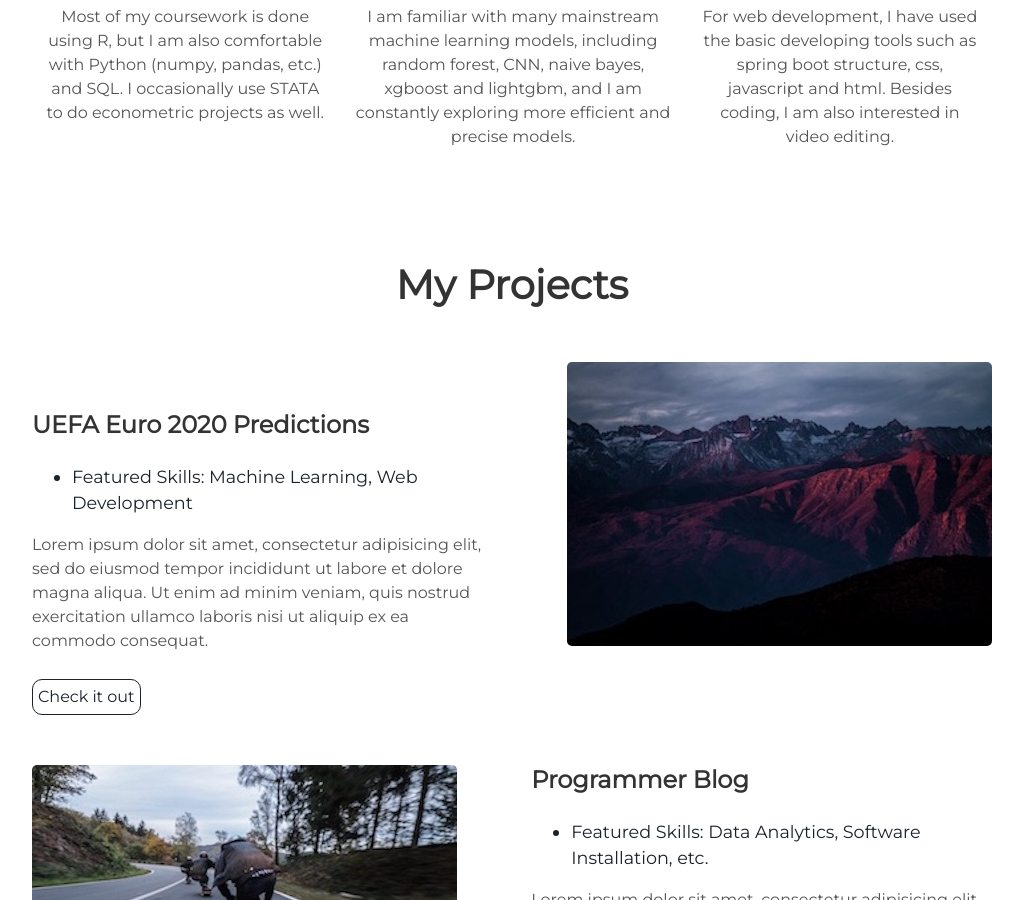
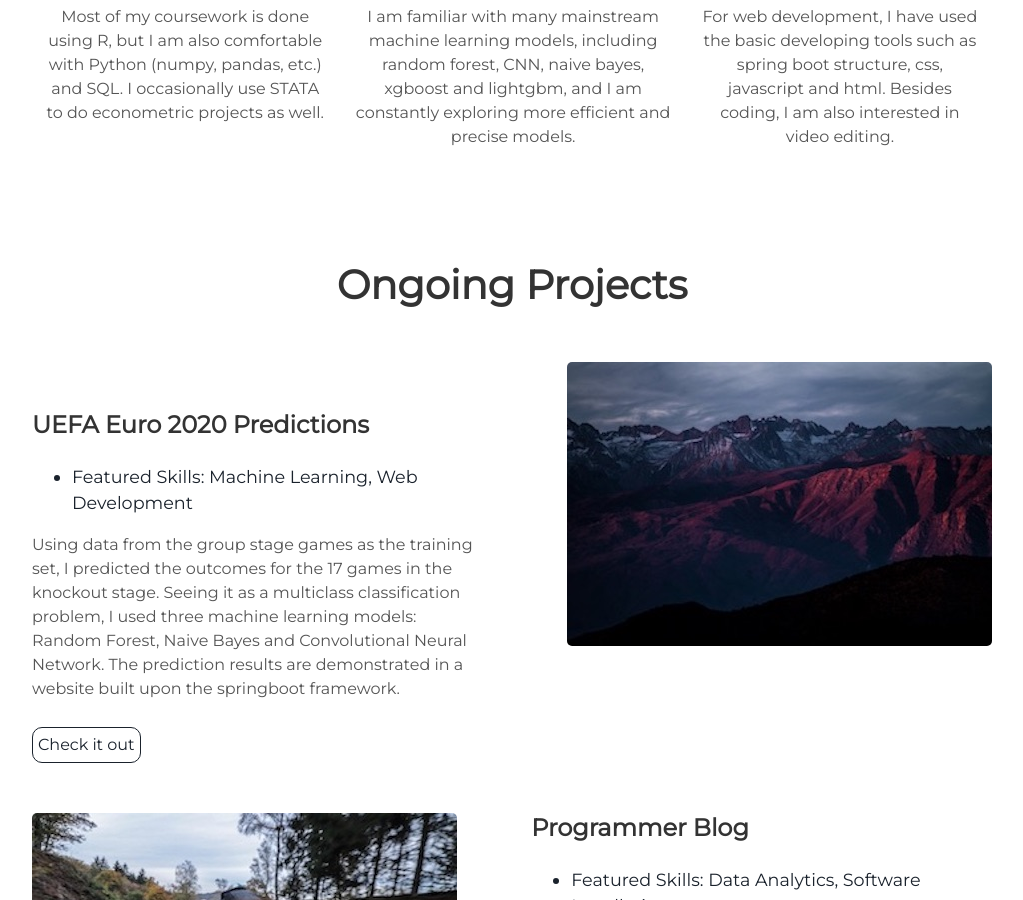
Before and after one commit to patriciazw2623/weiz, a Jekyll site: the page built from index.html, in a window 1280 px wide and 900 px high, scrolled down 1380 px. Shown: the whole window, without its empty margins (128-1151 px from the left). Built offline with Jekyll 4.4.1, drawn with Linux system fonts in a browser that asks for light colours; some of the changed text lies outside the part shown.

Commit message:
changes with the project section

```diff
--- a/_includes/projects.html
+++ b/_includes/projects.html
@@ -1,5 +1,5 @@
 <div class="user-details">
-  <h1>My Projects </h1>
+  <h1>Ongoing Projects </h1>
 </div>
 <div class="user-projects">
   <div class="images-right">
@@ -10,7 +10,8 @@
     <ul>
       <li> Featured Skills: Machine Learning, Web Development</li>
     </ul>
-    <p>Lorem ipsum dolor sit amet, consectetur adipisicing elit, sed do eiusmod tempor incididunt ut labore et dolore magna aliqua. Ut enim ad minim veniam, quis nostrud exercitation ullamco laboris nisi ut aliquip ex ea commodo consequat.</p>
+    <p> Using data from the group stage games as the training set, I predicted the outcomes for the 17 games in the knockout stage. Seeing it as a multiclass classification problem, I used three machine learning models: Random Forest, Naive Bayes and Convolutional Neural Network. The prediction results are demonstrated in a website built upon the springboot framework.
+    </p>
     <a class="project-link" href="https://github.com/patriciazw2623/UEFA-Euro-2020-Knockout-Predictions">Check it out</a>
   </div>
 </div>
@@ -23,7 +24,8 @@
     <ul>
       <li> Featured Skills: Data Analytics, Software Installation, etc.</li>
     </ul>
-    <p>Lorem ipsum dolor sit amet, consectetur adipisicing elit, sed do eiusmod tempor incididunt ut labore et dolore magna aliqua. Ut enim ad minim veniam, quis nostrud exercitation ullamco laboris nisi ut aliquip ex ea commodo consequat.</p>
+    <p> The blog is on one of the most influential online programmer communities in China and written all in Chinese. Contents include problems I have met with the programing languages (Java, Python, SQL), programer tools (Jupyter Notebook), interview preperations, data analytics techniques and machine learning models.
+    </p>
     <a class="project-link" href="https://blog.csdn.net/m0_59773145?spm=1011.2124.3001.5343">Check it out</a>
   </div>
 </div>
```
